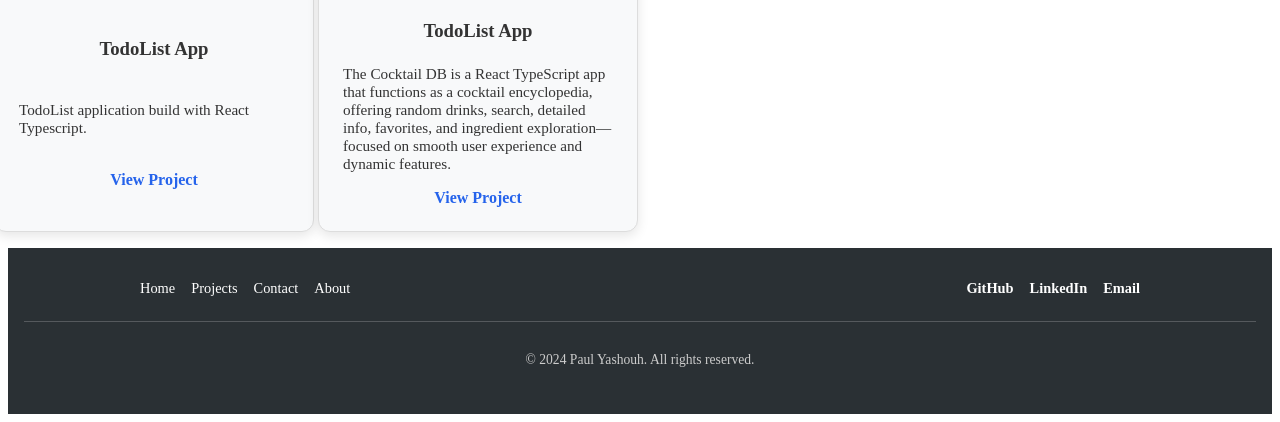
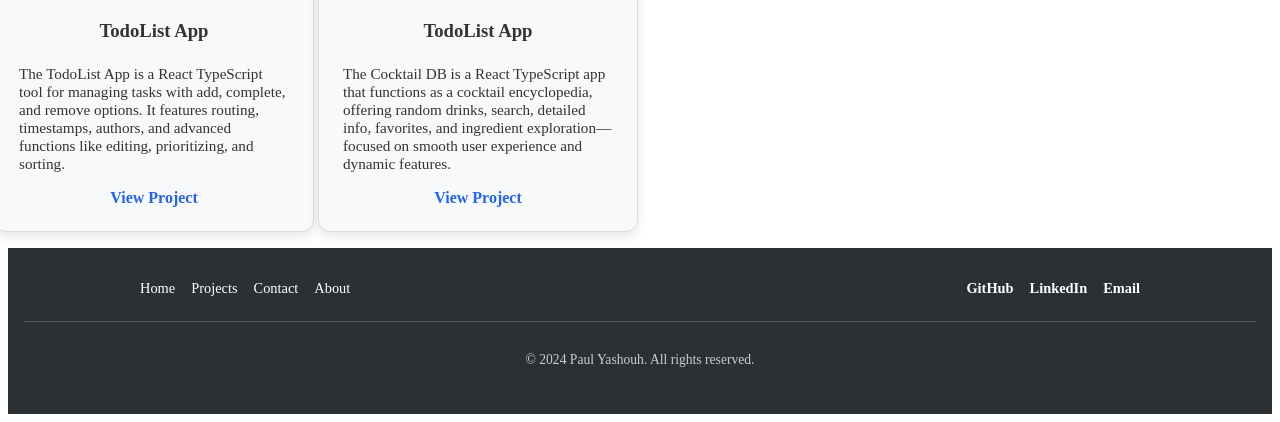
Before and after one commit to payamaya/payamaya.github.io, a Jekyll site: the page built from projects.md, in a window 1280 px wide and 1272 px high, cut to the strip 850-1272 px from the top of the window. Built offline with Jekyll 4.4.1, drawn with Linux system fonts in a browser that asks for light colours.

```diff
--- a/_data/projects.yml
+++ b/_data/projects.yml
@@ -21,13 +21,13 @@
   tags: ['Nextjs', 'Tailwind CSS']
 
 - name: 'TodoList App'
-  description: 'TodoList application build with React Typescript.'
-  url: 'https://labambi.se'
-  image: '/assets/images/LaBambilogo.png'
-  tags: ['Nextjs', 'Tailwind CSS']
+  description: 'The TodoList App is a React TypeScript tool for managing tasks with add, complete, and remove options. It features routing, timestamps, authors, and advanced functions like editing, prioritizing, and sorting.'
+  url: 'https://exercise-react-todo-list-nu.vercel.app/'
+  image: '/assets/images/todolist.png'
+  tags: ['Javascript', 'CSS']
 
 - name: 'TodoList App'
   description: 'The Cocktail DB is a React TypeScript app that functions as a cocktail encyclopedia, offering random drinks, search, detailed info, favorites, and ingredient exploration—focused on smooth user experience and dynamic features.'
-  url: 'https://labambi.se'
+  url: 'https://exercise-react-cocktail-api.vercel.app/'
   image: '/assets/images/drinks.jpg'
   tags: ['Nextjs', 'Tailwind CSS']
```
Also changed, not shown: assets/images/todolist.png (added).
